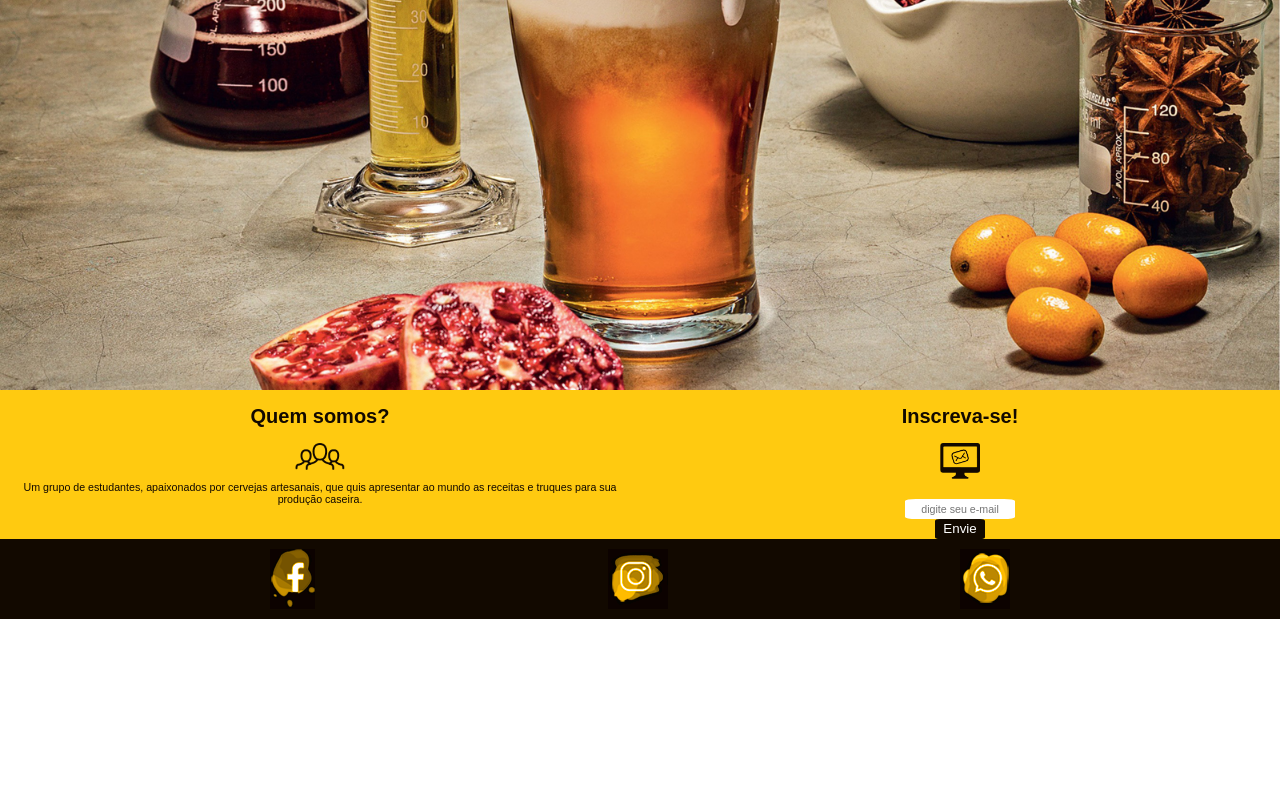
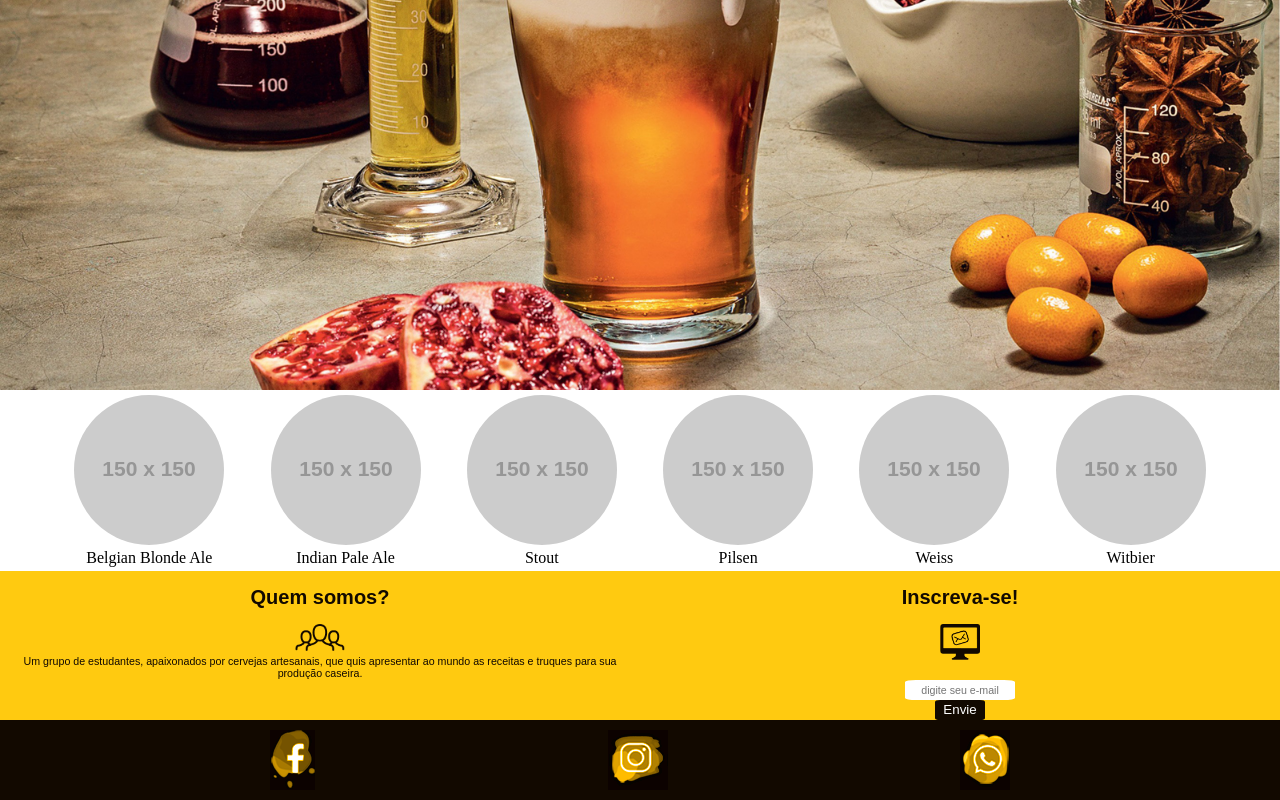
Before and after one commit to costatatiane/Cerevisae, a plain HTML site: page index.html in a window 1280 px wide. Shown: the part 480-1280 px from the top of the page. Before the commit the page ends 1099 px from the top, so only its background shows below. Drawn offline with Linux system fonts and the light colour scheme; placeholder pictures from the web are drawn by us; a web font is replaced by a local one.

Commit message:
adiciona os tipos de cerveja

```diff
--- a/estilo.css
+++ b/estilo.css
@@ -198,3 +198,54 @@ footer{
     border: none;
     margin: 0 22px;
 }
+
+body{
+    margin: 0%
+}
+
+p{
+    margin: 4px;
+}
+
+.types{
+    border-radius: 50%;
+}
+
+section{
+    display: flex;
+}
+
+.troca{
+    width: 4%;
+}
+
+#vitrine{
+    margin-top: 5px;
+    display: flex;
+    flex-wrap: wrap;
+    justify-content: space-around;
+    width: 92%;
+}
+
+@media (min-width: 650px) and (max-width: 825px){
+    .types{
+        margin: 0 20px;
+    }
+}
+@media (min-width: 825px) and (max-width: 925px){
+    .types{
+        margin: 0 35px;
+    }
+}
+@media (min-width: 925px) and (max-width: 1090px){
+    .types{
+        margin: 0 51px;
+    }
+}
+
+.nomes{
+    display: flex;
+    justify-content: center;
+    flex-direction: column;
+    align-items: center;
+}
--- a/index.html
+++ b/index.html
@@ -34,7 +34,41 @@
     <section class="capa">
         <img src="imagens/capa.jpeg" alt="capa">
     </section>
+    <section>
+        <div class="troca">
 
+        </div>
+        <div id="vitrine">
+            <div class="nomes">
+                <img class=types src="http://via.placeholder.com/150x150" alt="Belgian Blonde Ale">
+                <p>Belgian Blonde Ale</p>
+            </div>
+            <div class="nomes">
+                <img class=types src="http://via.placeholder.com/150x150" alt="Indian Pale Ale">
+                <p>Indian Pale Ale</p>
+            </div>
+            <div class="nomes">
+                <img class=types src="http://via.placeholder.com/150x150" alt="Stout">
+                <p>Stout</p>
+            </div>
+            <div class="nomes">
+                <img class=types src="http://via.placeholder.com/150x150" alt="Pilsen">
+                <p>Pilsen</p>
+            </div>
+            <div class="nomes">
+                <img class=types src="http://via.placeholder.com/150x150" alt="Weiss">
+                <p>Weiss</p>
+            </div>
+            <div class="nomes">
+                <img class=types src="http://via.placeholder.com/150x150" alt="Witbier">
+                <p>Witbier</p>
+            </div>
+
+        </div>
+        <div class="troca">
+
+        </div>
+    </section>
 
     <section id="final">
         <div>
@@ -53,10 +87,12 @@
             <button>Envie</button>
         </div>
     </section>
+
+
     <footer>
-            <input class="botao1" type="button">
-            <input class="botao2" type="button">
-            <input class="botao3" type="button">
-        </footer>
+        <input class="botao1" type="button">
+        <input class="botao2" type="button">
+        <input class="botao3" type="button">
+    </footer>
 </body>
 </html>
```
